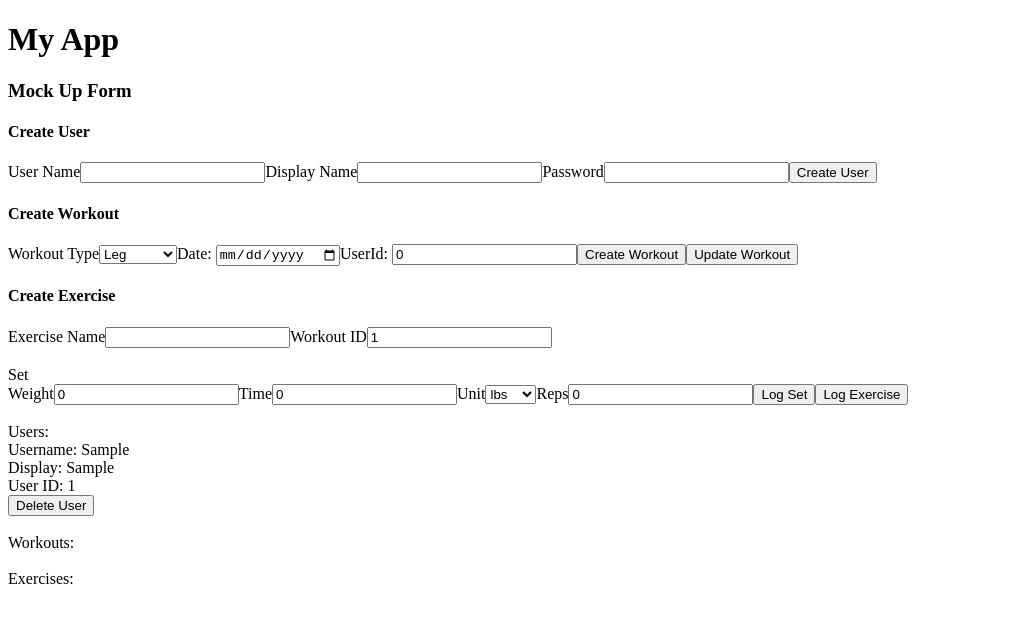
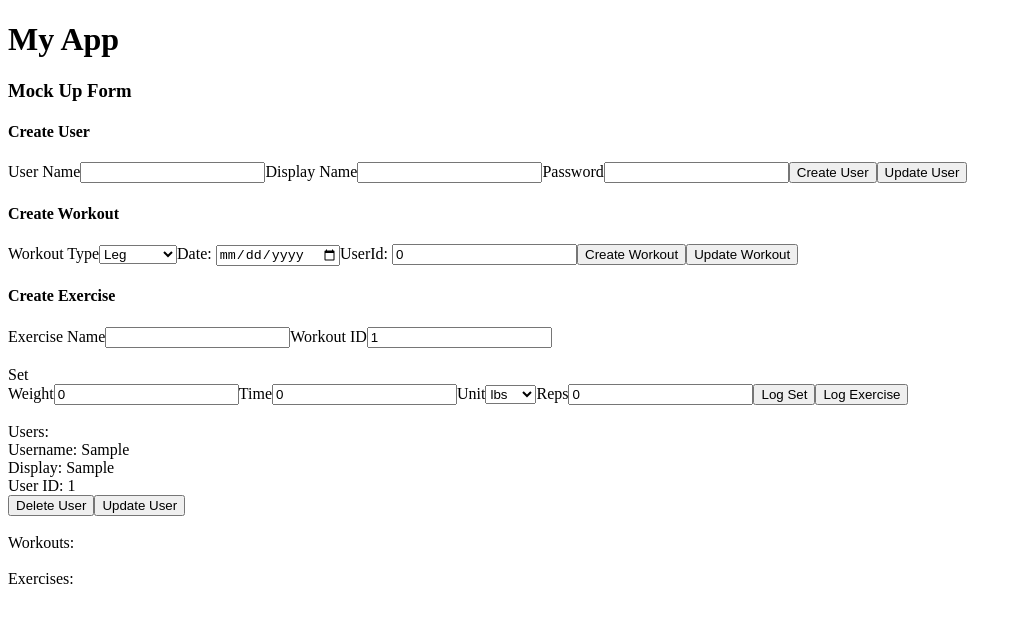
Before and after one commit to jamieab98/Capstone-Full-Stack-Productivity, a React (Vite) app in the folder frontend/: page / in a window 1280 px wide. Both pictures are taken after typing "Sample", "Sample", "Sample123" into the empty fields and a click on the button "Create User". Shown: the top 622 px of the page, without its empty margins (0-1022 px from the left). Built offline with nearby package versions, Linux system fonts and the light colour scheme.

Commit message:
made the updating user function

```diff
--- a/frontend/src/App.jsx
+++ b/frontend/src/App.jsx
@@ -24,7 +24,6 @@ function App(){
   const [reps, setReps] = useState(0)
   const [setNumber, setSetNumber] = useState(1)
   const [setID, setSetID] = useState(1)
-
 
   const [exerciseSets, setExerciseSets] = useState([])
   const [exerciseClass, setExerciseClass] = useState([])
@@ -89,6 +88,22 @@ function App(){
     setExerciseClass(prev=>prev.filter(e=>e!=exercise))
   }
 
+  function handleUpdateUser(id){
+    const user = userClass.find(u=>u.userid==id)
+    setNewUsername(user.username)
+    setDisplayName(user.displayname)
+    setPassword(user.password)
+    setUserID(user.userid)
+  }
+
+  function handleFinalizeUpdateUser(){
+    setUserClass(prev=>prev.map(u=>u.userid==userID?{"username": newUsername, "displayname": displayName, "password": password, "userid": userID}:u))
+    setNewUsername("")
+    setDisplayName("")
+    setPassword("")
+    setUserID(userClass[userClass.length-1].userid + 1)
+  }
+
   function handleUpdateWorkout(id){
     const workout = workoutClass.find(w=>w.workoutid==id)
     setWorkoutType(workout.workouttype)
@@ -121,6 +136,7 @@ function App(){
           <input type="password" value={password} id="password" onChange={(e)=>setPassword(e.target.value)}/>
 
           <button type="submit">Create User</button>
+          <button type="button" onClick={handleFinalizeUpdateUser}>Update User</button>
         </form>
       </div>
 
@@ -192,6 +208,7 @@ function App(){
             Display: {data.displayname}<br/>
             User ID: {data.userid}<br/>
             <button type="button" onClick={()=>handleDeleteUser(data.userid)}>Delete User</button>
+            <button type="button" onClick={()=>handleUpdateUser(data.userid)}>Update User</button>
           </div>
         ))}
         <br/>
```
